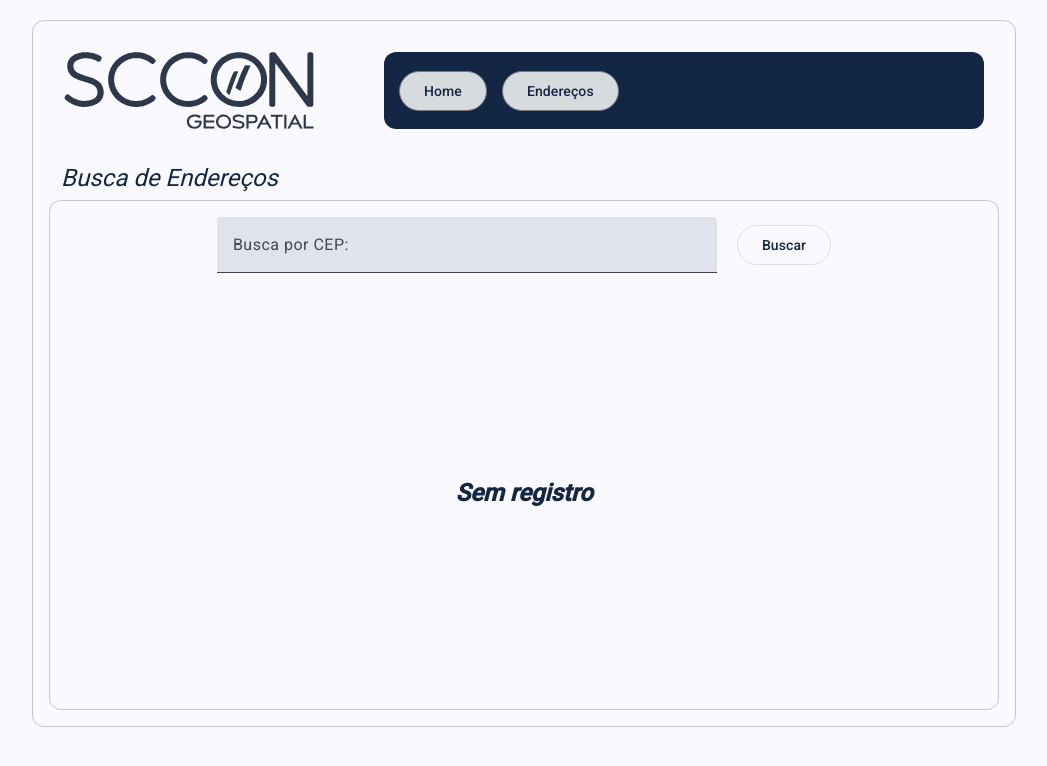
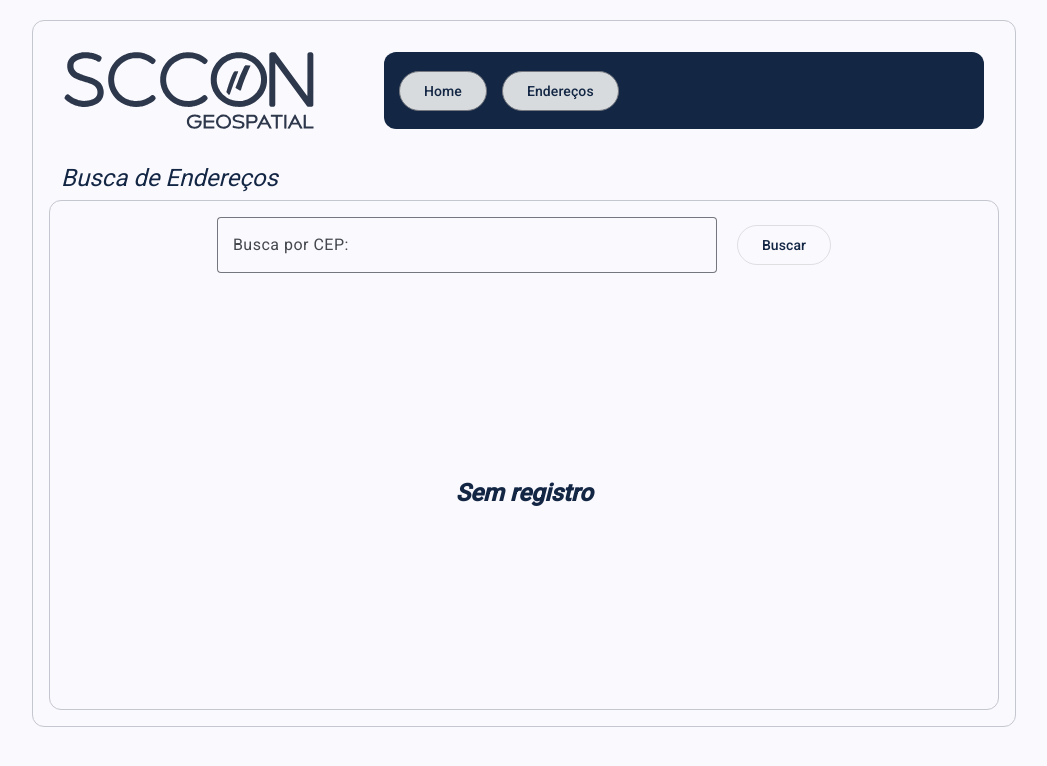
Before and after one commit to aelthas02/sccon-teste, an Angular app: page /enderecos in a window 1280 px wide. Shown: the top 766 px of the page, without its empty margins (116-1163 px from the left). Built offline with nearby package versions, Linux system fonts and the light colour scheme.

Commit message:
set visual error on search input

```diff
--- a/src/app/facades/data-access/cep-search.service.ts
+++ b/src/app/facades/data-access/cep-search.service.ts
@@ -12,6 +12,9 @@ export class CepSearchService implements CepSearchRepository {
   public _loading: WritableSignal<boolean> = signal<boolean>(false);
   public loading: Signal<boolean> = this._loading.asReadonly();
 
+  public _error: WritableSignal<boolean> = signal<boolean>(false);
+  public error: Signal<boolean> = this._error.asReadonly();
+
   private _addressList: WritableSignal<Address[]> = signal<Address[]>([]);
   public addressList: Signal<Address[]> = this._addressList.asReadonly();
 
@@ -23,9 +26,14 @@ export class CepSearchService implements CepSearchRepository {
       map(response => this.handleAddressResponse(response)),
       catchError(() => {
         this._loading.set(false);
+        this._error.set(true);
         return throwError(() => console.log('Erro inesperado.'));
       })
     );
+  }
+
+  public setErrorSignal(active: boolean): void {
+    this._error.set(active);
   }
 
   public removeAddress(id: string): void {
@@ -37,6 +45,8 @@ export class CepSearchService implements CepSearchRepository {
     const address: Address = this.setAddressFormat(response);
     if (!response['erro']) {
       this._addressList.update(list => [...list, address]);
+    } else {
+      this._error.set(true);
     }
     this._loading.set(false);
     return address;
--- a/src/app/facades/repositories/cep-search.repository.ts
+++ b/src/app/facades/repositories/cep-search.repository.ts
@@ -4,9 +4,11 @@ import { InjectionToken, Signal } from "@angular/core";
 
 export interface CepSearchRepository {
   loading: Signal<boolean>;
+  error: Signal<boolean>;
   addressList: Signal<Address[]>;
   search(cep: string): Observable<Address>;
   removeAddress(cep: string): void;
+  setErrorSignal(active: boolean): void;
 }
 
 export const CEP_SEARCH_REPOSITORY = new InjectionToken<CepSearchRepository>('CEP_SEARCH_REPOSITORY');
--- a/src/app/pages/Cep/components/search/search.html
+++ b/src/app/pages/Cep/components/search/search.html
@@ -1,7 +1,13 @@
 <form [formGroup]="searchForm" class="form" (ngSubmit)="search()">
-  <mat-form-field class="input">
-    <input matInput placeholder="Busca por CEP:" formControlName="cep" cepMask>
-  </mat-form-field>
-
-  <button class="button" matButton="outlined" [disabled]="loading() || searchForm.invalid">Buscar</button>
+  @if(error()){
+  <mat-error>
+    Cep inválido
+  </mat-error>
+  }
+  <div class="input-wrapper">
+    <mat-form-field class="input" appearance="outline">
+      <input matInput placeholder="Busca por CEP:" formControlName="cep" cepMask (input)="removeError()">
+    </mat-form-field>
+    <button class="button" matButton="outlined" [disabled]="loading() || searchForm.invalid || error()">Buscar</button>
+  </div>
 </form>
--- a/src/app/pages/Cep/components/search/search.scss
+++ b/src/app/pages/Cep/components/search/search.scss
@@ -2,14 +2,21 @@
 
 .form {
   display: flex;
-  justify-content: center;
-  gap: styles.$md;
+  flex-direction: column;
+  text-align: center;
   width: 100%;
-  align-items: center;
 
-  .input {
-    max-width: 500px;
+  .input-wrapper {
+    display: flex;
+    justify-content: center;
+    align-items: center;
+    gap: styles.$md;
     width: 100%;
+
+    .input {
+      max-width: 500px;
+      width: 100%;
+    }
   }
 
   .button {
--- a/src/app/pages/Cep/components/search/search.ts
+++ b/src/app/pages/Cep/components/search/search.ts
@@ -1,13 +1,11 @@
 import { Component, DestroyRef, effect, inject, Signal } from '@angular/core';
-import { MatInputModule } from '@angular/material/input';
+import { MatError, MatInputModule } from '@angular/material/input';
 import { FormControl, FormGroup, FormsModule, ReactiveFormsModule, Validators } from '@angular/forms';
 import { MatButton } from '@angular/material/button';
 import { CommonModule } from '@angular/common';
 import { CepMaskDirective } from '../../../../directives/cep-mask';
-import { CepSearchService } from '../../../../facades/data-access/cep-search.service';
 import { CEP_SEARCH_REPOSITORY } from '../../../../facades/repositories/cep-search.repository';
 import { takeUntilDestroyed } from '@angular/core/rxjs-interop';
-import { Address } from '../../../../facades/models/address.model';
 @Component({
   imports: [
     CommonModule,
@@ -15,7 +13,8 @@ import { Address } from '../../../../facades/models/address.model';
     ReactiveFormsModule,
     FormsModule,
     MatInputModule,
-    MatButton
+    MatButton,
+    MatError
   ],
   selector: 'app-search',
   styleUrl: './search.scss',
@@ -26,11 +25,23 @@ export class Search {
   private readonly destroyRef = inject(DestroyRef);
 
   public loading: Signal<boolean> = this.cepSearchRepository.loading;
-  public addressList: Signal<Address[]> = this.cepSearchRepository.addressList;
+  public error: Signal<boolean> = this.cepSearchRepository.error;
 
   public searchForm = new FormGroup({
     cep: new FormControl('', [Validators.required, Validators.minLength(9)]),
   });
+
+  constructor() {
+    effect(() => {
+      if (this.error()) {
+        this.searchForm.controls['cep'].setErrors({ 'incorrect': true })
+      }
+    })
+  }
+
+  public removeError(): void {
+    this.cepSearchRepository.setErrorSignal(false);
+  }
 
   public search(): void {
     const cep: string = this.searchForm.controls['cep'].value?.replace('-', '') || '';
```
